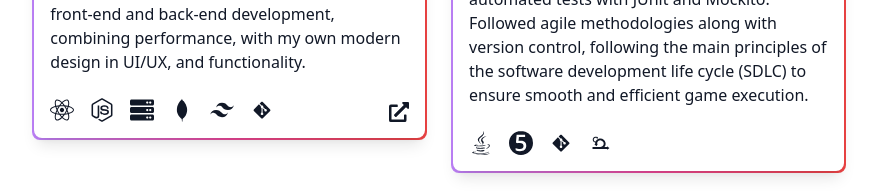
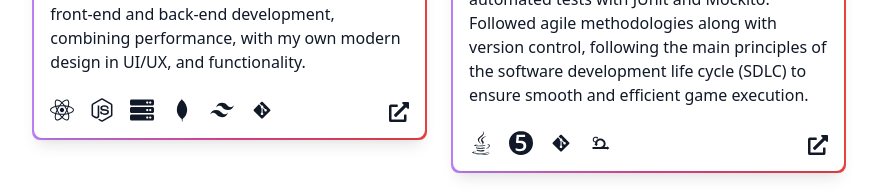
Before and after one commit to PaulP1406/Personal-portfolio, a React (Create React App) app in the folder client/: page /projects in a window 1280 px wide. Shown: the part 840-1035 px from the top of the page, without its empty margins (201-1078 px from the left). Built offline with nearby package versions, Linux system fonts and the light colour scheme.

Commit message:
Added live demo buttons for projects

```diff
--- a/client/src/Pages/Project.js
+++ b/client/src/Pages/Project.js
@@ -46,7 +46,7 @@ const Projects = () => {
                         techStack={["react", "node", "express", "mongoDB", "tailwind", "git"]}
                         techIconMap={techIconMap}
                         githubLink="https://github.com/PaulP1406/Personal-portfolio"
-                        liveDemoLink="https://github.com/PaulP1406/Personal-portfolio"
+                        liveDemoLink="https://www.paul-pham.com/"
                     />
                 </div>
                 <div className="lg:col-start-4 col-span-2">
@@ -57,6 +57,7 @@ const Projects = () => {
                         techStack={["java", "junit", "git", "scrum"]}
                         techIconMap={techIconMap}
                         githubLink="https://github.com/PaulP1406/Dungeon-Escape-2D"
+                        liveDemoLink="https://drive.google.com/file/d/1EfufzyUS2UszcwRoO-UMBws5xpqiL191/view?usp=sharing"
                     />
                 </div>
                 <div className="lg:col-start-2 col-span-2">
```
